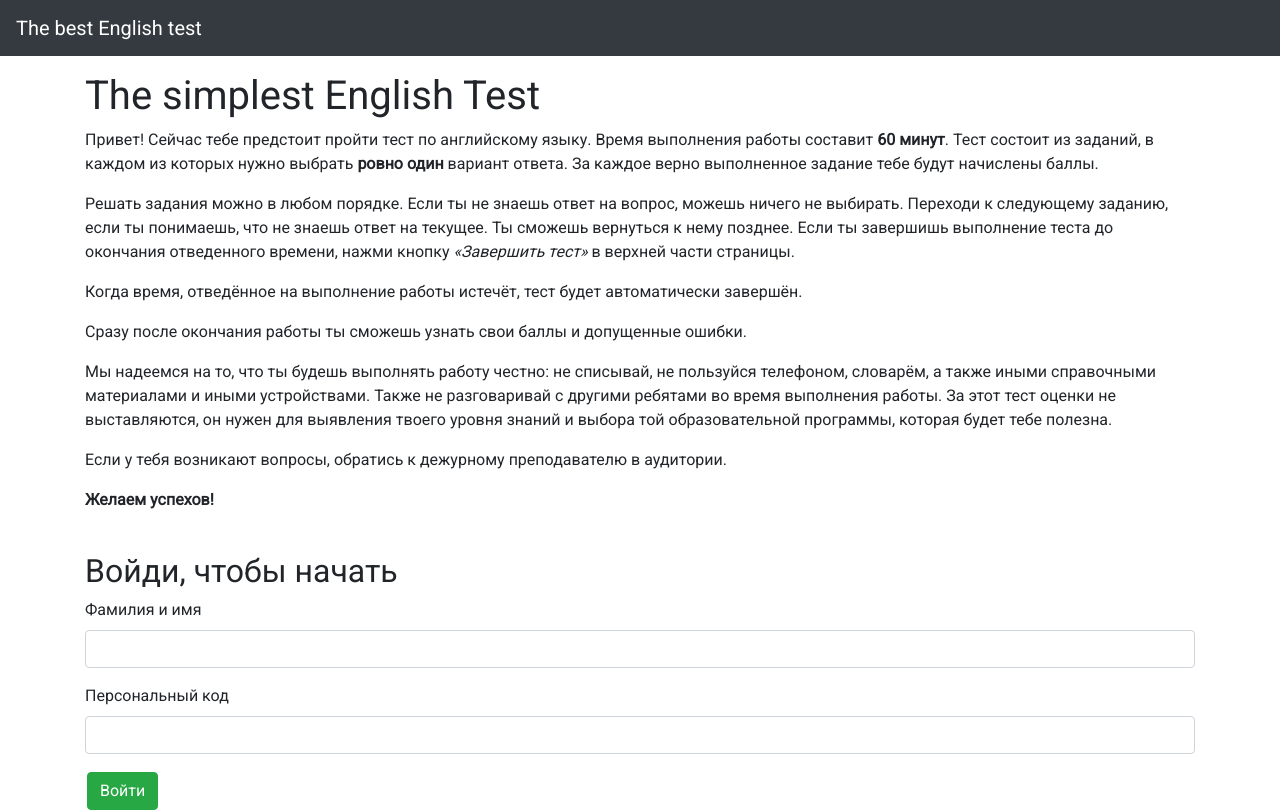
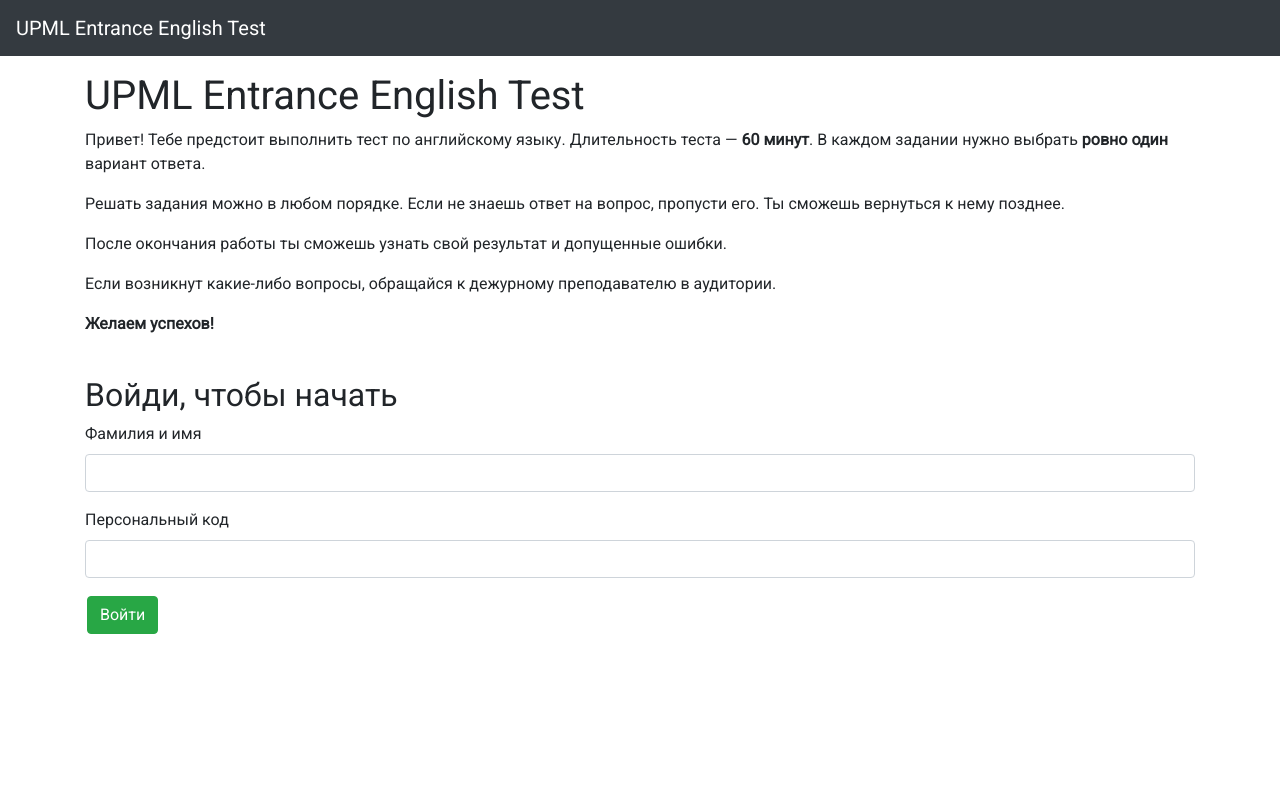
Before and after one commit to evgfilim1/upml-english-test-platform, a Flask app: page / in a window 1280 px wide. After the commit the page ends 634 px from the top, so only its background shows below. Run offline with Flask 2, Linux system fonts and the light colour scheme; parts of the project's set-up code (start-up, migrations or seed data) failed here and were passed over; some libraries are stand-ins or nearby versions.

Commit message:
Changed welcome text and site title

```diff
--- a/templates/base.html
+++ b/templates/base.html
@@ -4,9 +4,9 @@
     <meta charset="UTF-8">
     <meta name="viewport" content="width=device-width, initial-scale=1, shrink-to-fit=no">
     {% if title %}
-        <title>The best English test — {{ title }}</title>
+        <title>UPML Entrance English Test — {{ title }}</title>
     {% else %}
-        <title>The best English test</title>
+        <title>UPML Entrance English Test</title>
     {% endif %}
     <link rel="stylesheet" href="/static/css/bootstrap.min.css">
     <link rel="stylesheet" href="/static/css/style.css">
@@ -14,7 +14,7 @@
 <body>
 <header>
     <nav class="navbar navbar-expand-md navbar-dark bg-dark fixed-top">
-        <a class="navbar-brand" href="{{ url_for('welcome') }}">The best English test</a>
+        <a class="navbar-brand" href="{{ url_for('welcome') }}">UPML Entrance English Test</a>
         <div class="collapse navbar-collapse" id="navbar-content">
             <ul class="navbar-nav mr-auto">
                 {% if g.user.is_admin %}
--- a/templates/main.html
+++ b/templates/main.html
@@ -1,6 +1,6 @@
 {% extends 'base.html' %}
 {% block content %}
-    <h1>The simplest English Test</h1>
+    <h1>UPML Entrance English Test</h1>
     {% include 'welcome.html' %}
     <br/>
     <h2>Войди, чтобы начать</h2>
--- a/templates/welcome.html
+++ b/templates/welcome.html
@@ -1,28 +1,15 @@
 <p>
-    Привет! Сейчас тебе предстоит пройти тест по английскому языку. Время выполнения работы
-    составит <b>60 минут</b>. Тест состоит из заданий, в каждом из которых нужно выбрать <b>ровно один</b>
-    вариант ответа. За каждое верно выполненное задание тебе будут начислены баллы.
+    Привет! Тебе предстоит выполнить тест по английскому языку. Длительность теста — <b>60 минут</b>.
+    В каждом задании нужно выбрать <b>ровно один</b> вариант ответа.
 </p>
 <p>
-    Решать задания можно в любом порядке. Если ты не знаешь ответ на вопрос, можешь ничего не выбирать.
-    Переходи к следующему заданию, если ты понимаешь, что не знаешь ответ на текущее. Ты сможешь вернуться
-    к нему позднее. Если ты завершишь выполнение теста до окончания отведенного времени, нажми кнопку
-    <i>«Завершить тест»</i> в верхней части страницы.
+    Решать задания можно в любом порядке. Если не знаешь ответ на вопрос, пропусти его. Ты сможешь вернуться к нему позднее.
 </p>
 <p>
-    Когда время, отведённое на выполнение работы истечёт, тест будет автоматически завершён.
+    После окончания работы ты сможешь узнать свой результат и допущенные ошибки.
 </p>
 <p>
-    Сразу после окончания работы ты сможешь узнать свои баллы и допущенные ошибки.
-</p>
-<p>
-    Мы надеемся на то, что ты будешь выполнять работу честно: не списывай, не пользуйся телефоном, словарём,
-    а также иными справочными материалами и иными устройствами. Также не разговаривай с другими ребятами во
-    время выполнения работы. За этот тест оценки не выставляются, он нужен для выявления твоего уровня
-    знаний и выбора той образовательной программы, которая будет тебе полезна.
-</p>
-<p>
-    Если у тебя возникают вопросы, обратись к дежурному преподавателю в аудитории.
+    Если возникнут какие-либо вопросы, обращайся к дежурному преподавателю в аудитории.
 </p>
 <p>
     <b>Желаем успехов!</b>
```
